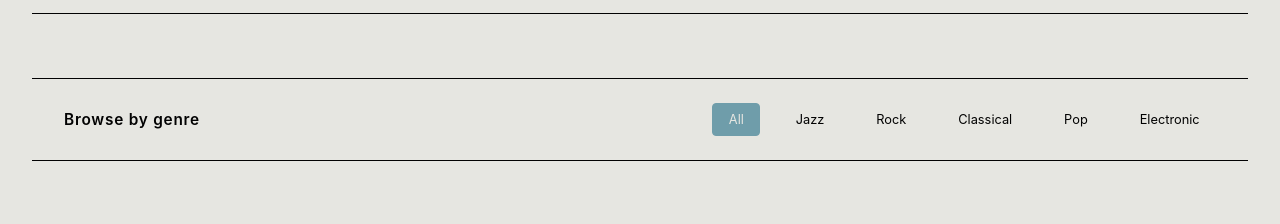
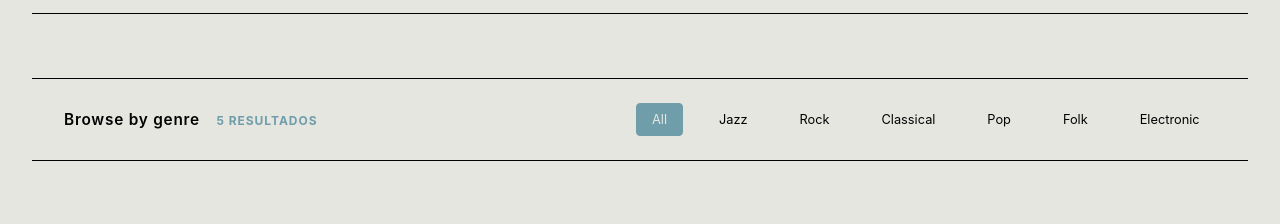
Before and after one commit to santiagobarbieri/Entrega-Final-Coder-House, a website: page pages/archive.html in a window 1280 px wide. Shown: the part 360-584 px from the top of the page. Drawn offline with nearby package versions, Linux system fonts and the light colour scheme.

```diff
--- a/pages/archive.html
+++ b/pages/archive.html
@@ -37,47 +37,50 @@
         <nav class="mid-row" aria-label="Filtros del archivo">
             <div class="year-range">
                 <span>Browse by genre</span>
+                <span class="result-count" id="resultCount" aria-live="polite">5 resultados</span>
             </div>
             <ul class="filters">
-                <li><a href="#" class="filter-btn active">All</a></li>
-                <li><a href="#" class="filter-btn">Jazz</a></li>
-                <li><a href="#" class="filter-btn">Rock</a></li>
-                <li><a href="#" class="filter-btn">Classical</a></li>
-                <li><a href="#" class="filter-btn">Pop</a></li>
-                <li><a href="#" class="filter-btn">Electronic</a></li>
+                <li><button class="filter-btn active" type="button" data-filter="all" aria-pressed="true" aria-controls="archiveList">All</button></li>
+                <li><button class="filter-btn" type="button" data-filter="jazz" aria-pressed="false" aria-controls="archiveList">Jazz</button></li>
+                <li><button class="filter-btn" type="button" data-filter="rock" aria-pressed="false" aria-controls="archiveList">Rock</button></li>
+                <li><button class="filter-btn" type="button" data-filter="classical" aria-pressed="false" aria-controls="archiveList">Classical</button></li>
+                <li><button class="filter-btn" type="button" data-filter="pop" aria-pressed="false" aria-controls="archiveList">Pop</button></li>
+                <li><button class="filter-btn" type="button" data-filter="folk" aria-pressed="false" aria-controls="archiveList">Folk</button></li>
+                <li><button class="filter-btn" type="button" data-filter="electronic" aria-pressed="false" aria-controls="archiveList">Electronic</button></li>
             </ul>
         </nav>
-        <section class="archive-list" aria-label="Entradas del archivo">
-            <a class="archive-item" href="#">
+        <section class="archive-list" id="archiveList" aria-label="Entradas del archivo">
+            <a class="archive-item" href="#" data-genres="folk">
                 <span>1971</span>
                 <strong>Blue</strong>
                 <span class="archive-meta">Joni Mitchell · Folk</span>
                 <span class="archive-arrow">↗</span>
             </a>
-            <a class="archive-item" href="#">
+            <a class="archive-item" href="#" data-genres="rock">
                 <span>1973</span>
                 <strong>Artaud</strong>
                 <span class="archive-meta">Pescado Rabioso · Rock</span>
                 <span class="archive-arrow">↗</span>
             </a>
-            <a class="archive-item" href="#">
+            <a class="archive-item" href="#" data-genres="jazz folk">
                 <span>1976</span>
                 <strong>Hejira</strong>
                 <span class="archive-meta">Joni Mitchell · Jazz / Folk</span>
                 <span class="archive-arrow">↗</span>
             </a>
-            <a class="archive-item" href="#">
+            <a class="archive-item" href="#" data-genres="rock">
                 <span>1981</span>
                 <strong>Clics modernos</strong>
                 <span class="archive-meta">Charly García · Rock</span>
                 <span class="archive-arrow">↗</span>
             </a>
-            <a class="archive-item" href="#">
+            <a class="archive-item" href="#" data-genres="electronic">
                 <span>1997</span>
                 <strong>Homogenic</strong>
                 <span class="archive-meta">Björk · Electronic</span>
                 <span class="archive-arrow">↗</span>
             </a>
+            <p class="archive-empty" id="archiveEmpty" hidden>No hay entradas en esta categoría por ahora.</p>
         </section>
     </main>
 
@@ -86,5 +89,6 @@
         <span>1960 — 2026</span>
     </footer>
     <script src="https://cdn.jsdelivr.net/npm/bootstrap@5.3.8/dist/js/bootstrap.bundle.min.js" integrity="sha384-FKyoEForCGlyvwx9Hj09JcYn3nv7wiPVlz7YYwJrWVcXK/BmnVDxM+D2scQbITxI" crossorigin="anonymous"></script>
+    <script src="../scripts/archive.js"></script>
 </body>
 </html>
--- /dev/null
+++ b/scripts/archive.js
@@ -0,0 +1,38 @@
+const filterButtons = document.querySelectorAll("[data-filter]");
+const archiveItems = document.querySelectorAll(".archive-item[data-genres]");
+const resultCount = document.querySelector("#resultCount");
+const emptyMessage = document.querySelector("#archiveEmpty");
+
+function filterArchive(selectedGenre) {
+  let visibleItems = 0;
+
+  archiveItems.forEach((item) => {
+    const genres = item.dataset.genres.split(" ");
+    const shouldShow = selectedGenre === "all" || genres.includes(selectedGenre);
+
+    item.hidden = !shouldShow;
+    if (shouldShow) visibleItems += 1;
+  });
+
+  filterButtons.forEach((button) => {
+    const isActive = button.dataset.filter === selectedGenre;
+    button.classList.toggle("active", isActive);
+    button.setAttribute("aria-pressed", String(isActive));
+  });
+
+  resultCount.textContent = `${visibleItems} ${visibleItems === 1 ? "resultado" : "resultados"}`;
+  emptyMessage.hidden = visibleItems !== 0;
+}
+
+filterButtons.forEach((button) => {
+  button.addEventListener("click", () => {
+    const selectedGenre = button.dataset.filter;
+    filterArchive(selectedGenre);
+    history.replaceState(null, "", selectedGenre === "all" ? location.pathname : `#${selectedGenre}`);
+  });
+});
+
+const initialGenre = location.hash.slice(1).toLowerCase();
+const hasMatchingFilter = [...filterButtons].some((button) => button.dataset.filter === initialGenre);
+
+filterArchive(hasMatchingFilter ? initialGenre : "all");
--- a/scss/layout/_mid-row.scss
+++ b/scss/layout/_mid-row.scss
@@ -20,6 +20,15 @@
       color: $color-texto;
       letter-spacing: 0.05em;
     }
+
+    .result-count {
+      margin-left: 0.75rem;
+      color: $color-acento;
+      font-size: 0.75rem;
+      font-weight: 700;
+      letter-spacing: 0.08em;
+      text-transform: uppercase;
+    }
   }
 
   .filters {
@@ -35,6 +44,7 @@
         padding: 0.5rem clamp(0.75rem, 1.2vw, 1rem);
         font-size: clamp(0.8rem, 1vw, 0.95rem);
         color: $color-texto;
+        background: transparent;
         text-decoration: none;
         border: 1px solid transparent;
         border-radius: 0.25rem;
@@ -44,6 +54,11 @@
         &:hover {
           border-color: $color-acento;
           color: $color-acento;
+        }
+
+        &:focus-visible {
+          outline: 2px solid $color-acento;
+          outline-offset: 2px;
         }
 
         &.active {
--- a/scss/layout/_pages.scss
+++ b/scss/layout/_pages.scss
@@ -84,6 +84,12 @@
 }
 
 .archive-list { margin-top: clamp(2rem, 5vw, 4rem); border-top: 1px solid $color-texto; }
+.archive-empty {
+  padding: clamp(2.5rem, 6vw, 5rem) 0;
+  border-bottom: 1px solid $color-texto;
+  color: $color-acento;
+  font-size: clamp(1.25rem, 2.5vw, 2rem);
+}
 .archive-item {
   @extend %interactive-accent;
   display: grid;
```
Also changed, not shown: styles/styles.css, 1 other file.
